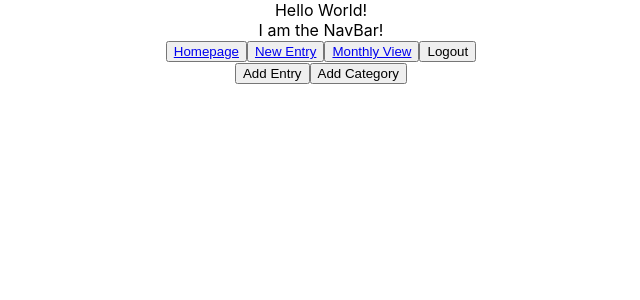
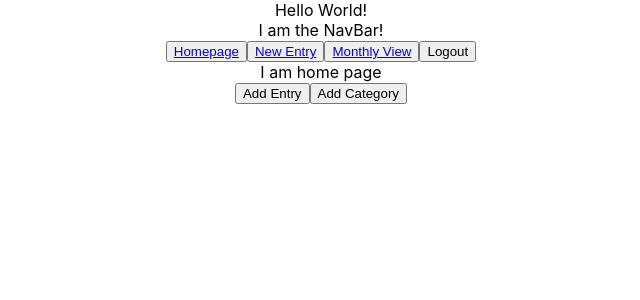
Before and after one commit to carol-woo/LHL-Final-Project, a React (Create React App) app in the folder client/: page / in a window 1280 px wide. Shown: the top 300 px of the page, without its empty margins (319-959 px from the left). Built offline with nearby package versions, Linux system fonts and the light colour scheme.

Commit message:
added react routes for basic skeleton

```diff
--- a/client/src/App.js
+++ b/client/src/App.js
@@ -12,9 +12,6 @@ function App() {
 
       Hello World!
       <Navbar />
-      <button>Add Entry</button>
-      <button>Add Category</button>
-
    </div>
   );
 }
--- /dev/null
+++ b/client/src/components/Homepage.js
@@ -0,0 +1,12 @@
+import React from 'react';
+
+export default function Homepage () {
+  return (
+    <div>
+      I am home page <br/>
+      <button>Add Entry</button>
+      <button>Add Category</button>
+
+    </div>
+  )
+}
--- a/client/src/components/Navbar.js
+++ b/client/src/components/Navbar.js
@@ -3,6 +3,7 @@ import { Route, Link, Switch, BrowserRouter } from "react-router-dom";
 import App from "../App";
 import NewEntry from "./NewEntry";
 import MonthlyView from "./MonthlyView"
+import Homepage from "./Homepage";
 
 //For Navbar view
 export default function Navbar(){
@@ -24,6 +25,7 @@ export default function Navbar(){
         </nav>
 
 
+        <Route exact path="/" component={Homepage}></Route>
         <Route path="/new-entry" component={NewEntry}></Route>
         <Route path="/monthly-view" component={MonthlyView}></Route>
 
```
